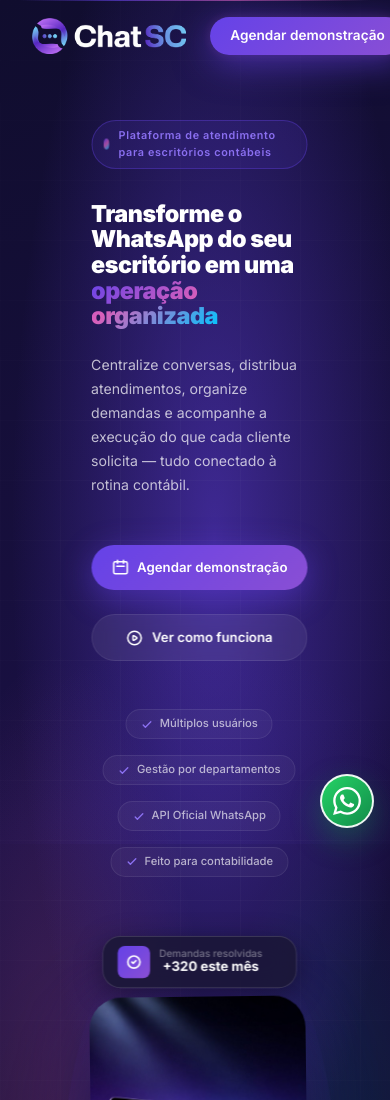
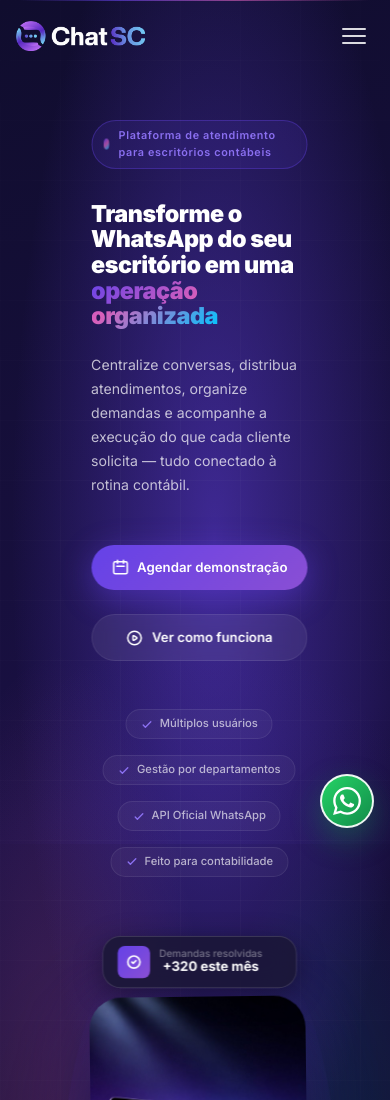
Before and after one commit to pewdesign0/LPChatSC, a website: page index.html in a window 390 px wide. Shown: the top 1100 px of the page. Drawn offline with Linux system fonts and the light colour scheme.

Commit message:
Corrige navegação mobile e barra de rolagem

```diff
--- a/index.html
+++ b/index.html
@@ -37,7 +37,7 @@
 
   <link rel="icon" type="image/png" href="images/favicon_web.png" />
   <link rel="apple-touch-icon" href="images/favicon_web.png" />
-  <link rel="stylesheet" href="style.css?v=20260907-11" />
+  <link rel="stylesheet" href="style.css?v=20260907-12" />
 </head>
 
 <body>
@@ -85,6 +85,7 @@
     <a href="#integracoes" class="mobile-nav-link">Integrações</a>
     <a href="#precos" class="mobile-nav-link">Preços</a>
     <a href="#faq" class="mobile-nav-link">FAQ</a>
+    <a href="#como-funciona" class="btn btn-secondary mobile-menu-secondary">Ver como funciona</a>
     <a href="#cta" class="btn btn-primary" id="mobile-cta-btn">
       <span>Agendar demonstração</span>
     </a>
--- a/style.css
+++ b/style.css
@@ -100,6 +100,13 @@
 html {
   scroll-behavior: smooth;
   font-size: 16px;
+  scrollbar-width: none;
+}
+
+html::-webkit-scrollbar,
+body::-webkit-scrollbar {
+  display: none;
+  width: 0;
 }
 
 body {
@@ -2426,20 +2433,26 @@ BACKGROUND MESH / ORBS==========================================================
 .mobile-menu a {
   font-size: 1.1rem;
   font-weight: var(--fw-medium);
-  color: var(--text-secondary);
+  color: rgba(255, 255, 255, 0.82);
   padding: var(--space-sm) 0;
   border-bottom: 1px solid var(--border-subtle);
   transition: color var(--transition-fast);
 }
 
 .mobile-menu a:hover {
-  color: var(--text-primary);
+  color: #FFFFFF;
 }
 
 .mobile-menu .btn {
   width: 100%;
   justify-content: center;
   margin-top: var(--space-sm);
+}
+
+.mobile-menu .mobile-menu-secondary {
+  color: #FFFFFF;
+  border-color: rgba(255, 255, 255, 0.28);
+  background: rgba(255, 255, 255, 0.08);
 }
 
 /* ============================================================
@@ -2551,21 +2564,38 @@ body {
     padding: 0 var(--space-md);
   }
 
+  .navbar {
+    width: 100vw;
+    padding-inline: 16px;
+  }
+
   .nav-links {
     display: none;
   }
 
   .nav-inner {
     justify-content: space-between;
-    gap: var(--space-md);
-  }
-
-  .nav-cta .btn-secondary {
+    gap: var(--space-sm);
+    width: 100%;
+  }
+
+  .nav-cta {
     display: none;
+  }
+
+  .nav-logo {
+    flex-shrink: 0;
+  }
+
+  .nav-logo img {
+    height: 30px;
+    width: auto;
   }
 
   .nav-mobile-toggle {
     display: flex;
+    flex-shrink: 0;
+    margin-left: auto;
   }
 
   .features-grid {
```
